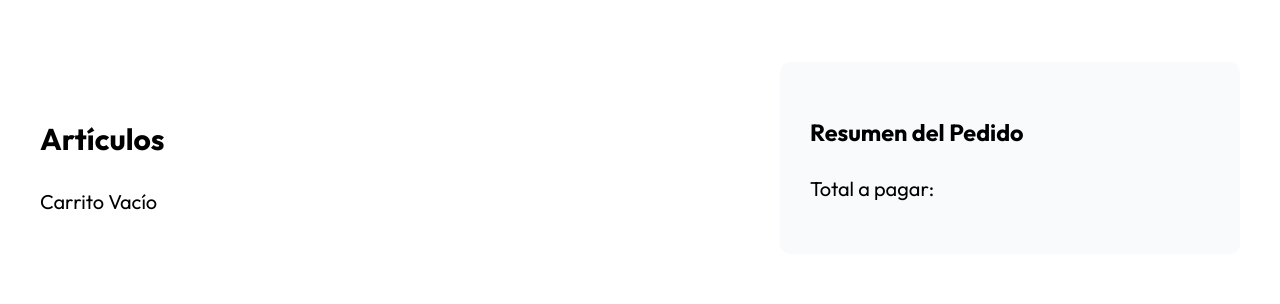
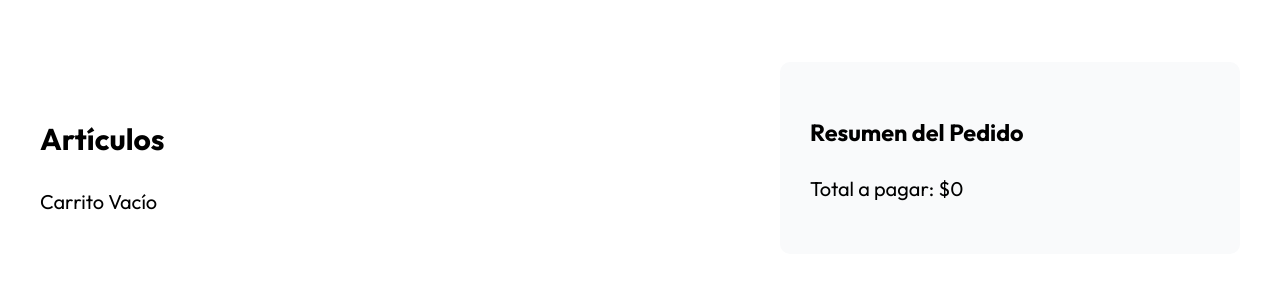
Before and after one commit to dauncosaciar/guitarla-next12, a Next.js app: page /carrito in a window 1280 px wide. Shown: the part 306-610 px from the top of the page. Built offline with nearby package versions, Linux system fonts and the light colour scheme.

Commit message:
Calculate total cart

```diff
--- a/pages/carrito.js
+++ b/pages/carrito.js
@@ -1,8 +1,20 @@
+import { useState, useEffect } from "react";
 import Image from "next/future/image";
 import Layout from "../components/layout";
 import styles from "../styles/carrito.module.css";
 
 export default function Carrito({ carrito, actualizarCantidad }) {
+  const [total, setTotal] = useState(0);
+
+  useEffect(() => {
+    const calculoTotal = carrito.reduce(
+      (total, producto) => total + producto.cantidad * producto.precio,
+      0
+    );
+
+    setTotal(calculoTotal);
+  }, [carrito]);
+
   return (
     <Layout title="Carrito de Compras">
       <main className="contenedor">
@@ -55,7 +67,7 @@
 
           <aside className={styles.resumen}>
             <h3>Resumen del Pedido</h3>
-            <p>Total a pagar: </p>
+            <p>Total a pagar: ${total}</p>
           </aside>
         </div>
       </main>
--- a/styles/carrito.module.css
+++ b/styles/carrito.module.css
@@ -57,4 +57,6 @@
   background-color: #f9fafb;
   padding: 3rem;
   border-radius: 1rem;
+  position: sticky;
+  top: 3rem;
 }
```
